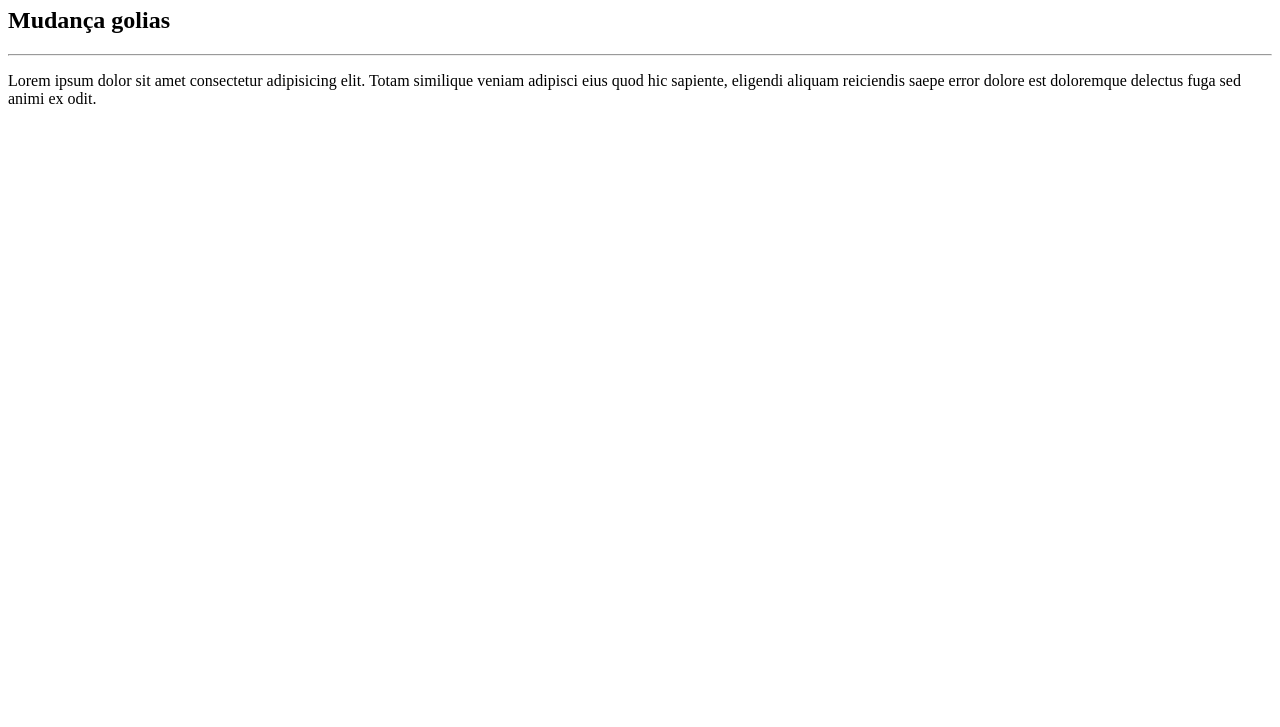
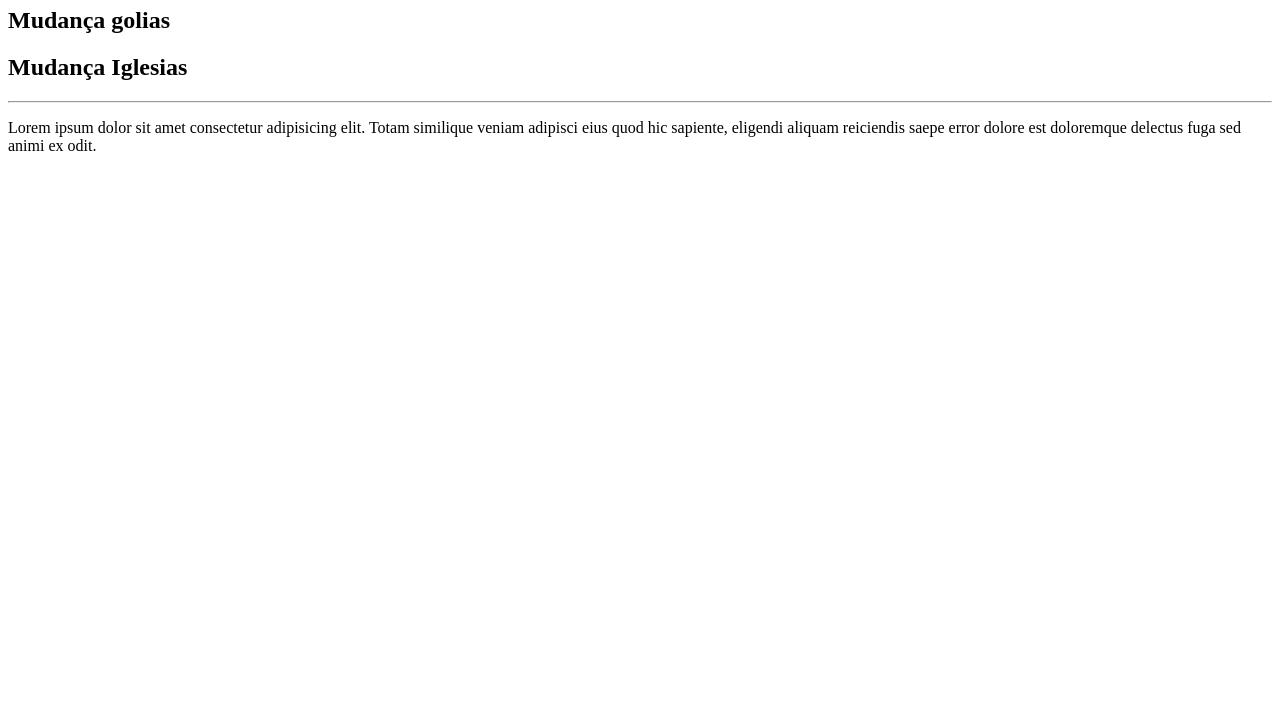
Before and after one commit to VitorSantana013/CI_CD, a plain HTML site: page index.html in a window 1280 px wide. Shown: the part 73-800 px from the top of the page. Drawn offline with Linux system fonts and the light colour scheme.

Commit message:
Mudança Iglesias

```diff
--- a/index.html
+++ b/index.html
@@ -9,6 +9,7 @@
 <body>
     <h1>Site teste do grupo V</h1>
     <h2>Mudança golias</h2>
+    <h2>Mudança Iglesias</h2>
     <hr>
     <p>Lorem ipsum dolor sit amet consectetur adipisicing elit. Totam similique veniam adipisci eius quod hic sapiente, eligendi aliquam reiciendis saepe error dolore est doloremque delectus fuga sed animi ex odit.</p>
 </body>
```
